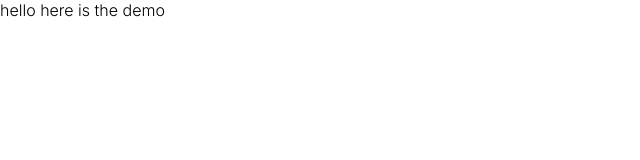
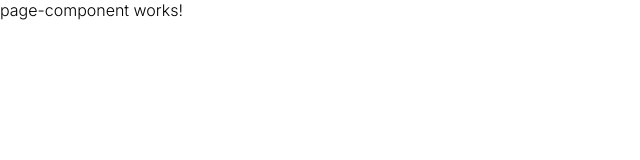
Before and after one commit to noaPVC/POS-Bounded-Context-Species-WebApp-Draft, an Angular app: page /demo in a window 1280 px wide. Shown: the top 160 px of the page, without its empty margins (0-640 px from the left). Built offline with nearby package versions, Linux system fonts and the light colour scheme.

Commit message:
fixed naming and typos

```diff
--- a/src/app/components/page-view/page-view.component.html
+++ b/src/app/components/page-view/page-view.component.html
@@ -1,3 +1,3 @@
 <div class="page-wrapper">
-    hello here is the demo
+    page-component works!
 </div>
```
Also changed, not shown: 1 other file (tests, documents, lock files or other folders).
